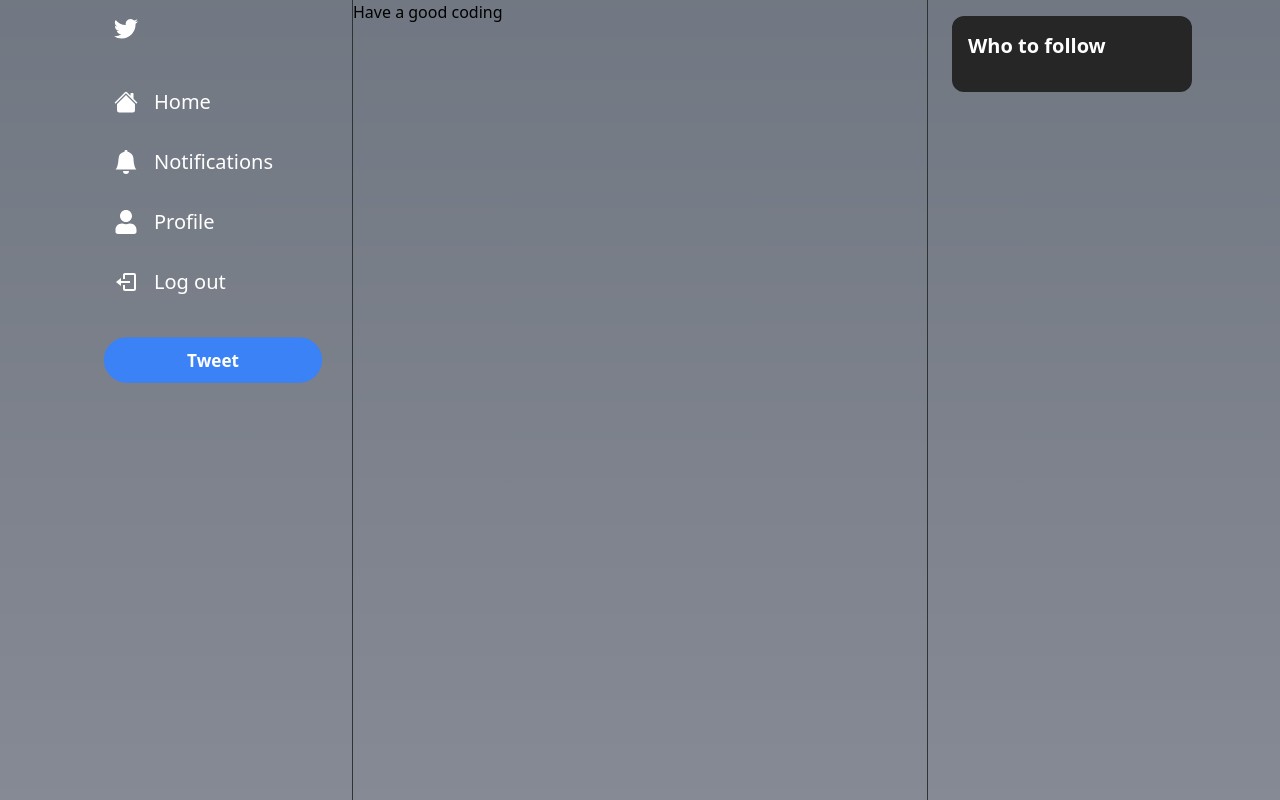
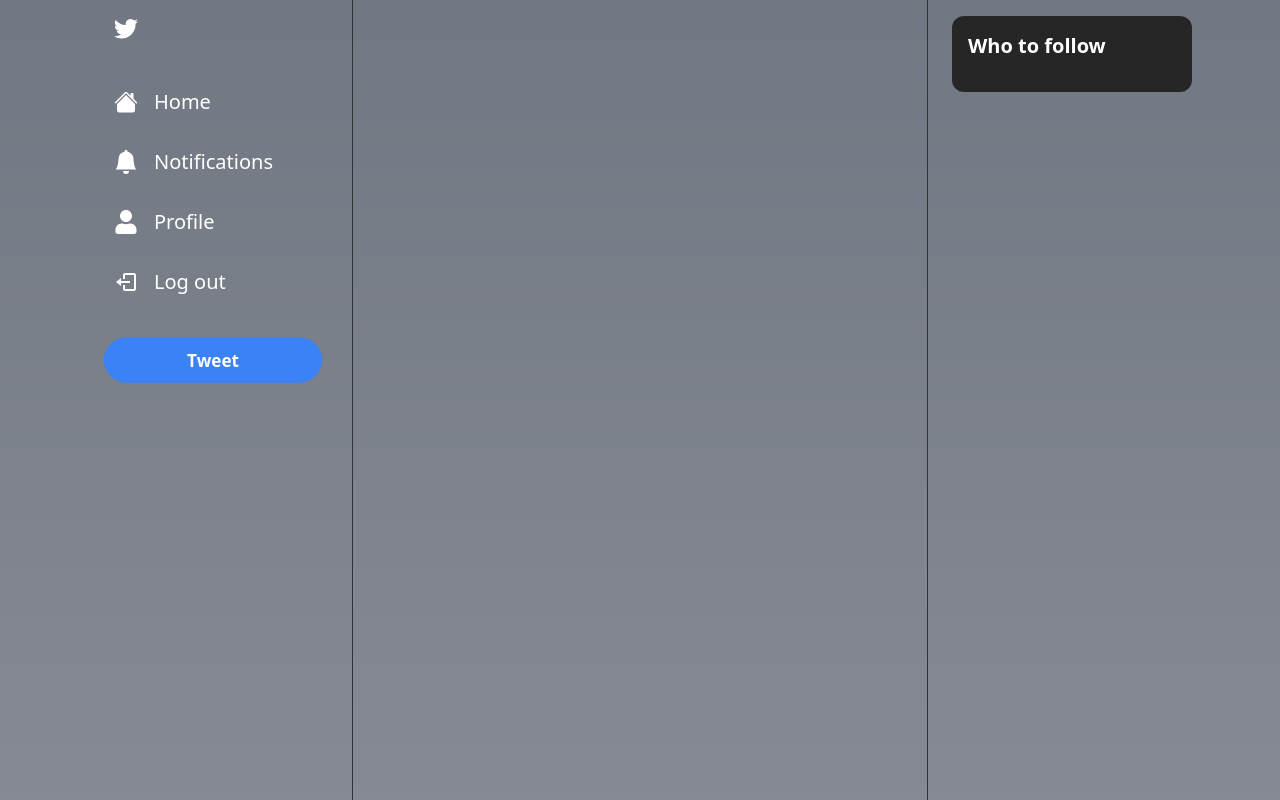
Before and after one commit to HienDG/next-twitter, a Next.js app: page / in a window 1280 px wide. Built offline with nearby package versions, Linux system fonts and the light colour scheme.

Commit message:
build meta component

```diff
--- a/src/components/layouts/RootLayout.tsx
+++ b/src/components/layouts/RootLayout.tsx
@@ -1,14 +1,23 @@
-import React from "react";
+import React, { Fragment } from "react";
+import { useRouter } from "next/router";
+
+import Meta from "@src/components/meta";
 
 interface RootLayoutProps {
 	children: React.ReactNode;
 }
 
 const RootLayout: React.FC<RootLayoutProps> = ({ children }) => {
+	const { pathname } = useRouter();
+
 	return (
-		<div className="h-screen bg-slate-900/50 scrollbar-hide">
-			<div className="container h-full max-w-6xl mx-auto xl:px-30">{children}</div>
-		</div>
+		<Fragment>
+			<Meta title={pathname} />
+
+			<div className="h-screen bg-slate-900/50 scrollbar-hide">
+				<div className="container h-full max-w-6xl mx-auto xl:px-30">{children}</div>
+			</div>
+		</Fragment>
 	);
 };
 
--- /dev/null
+++ b/src/components/meta/index.tsx
@@ -0,0 +1,28 @@
+import React from "react";
+import Head from "next/head";
+
+interface MetaProps {
+	title: string;
+}
+
+const Meta: React.FC<MetaProps> = ({ title = "Home" }) => {
+	const generateTitle = (title: string): string => {
+		if (title.length === 0) return "Home";
+
+		if (title.includes("[id]")) return "Users";
+
+		const firstChar = title.charAt(0);
+
+		return `${firstChar.toUpperCase()}${title.slice(1)}`;
+	};
+
+	return (
+		<Head>
+			<title className="capitalize">{generateTitle(title.replaceAll("/", ""))} / Twitter</title>
+			<meta name="description" content="Created by Dang Van Hien" />
+			<meta name="viewport" content="width=device-width, initial-scale=1" />
+			<link rel="icon" href="/images/twitter-logo.png" />
+		</Head>
+	);
+};
+export default Meta;
--- a/src/pages/index.tsx
+++ b/src/pages/index.tsx
@@ -1,9 +1,9 @@
-import React from "react";
+import React, { Fragment } from "react";
 import type { NextPage } from "next";
 
 interface HomeProps {}
 
 const Home: NextPage<HomeProps> = () => {
-	return <div>Have a good coding</div>;
+	return <Fragment></Fragment>;
 };
 export default Home;
```
